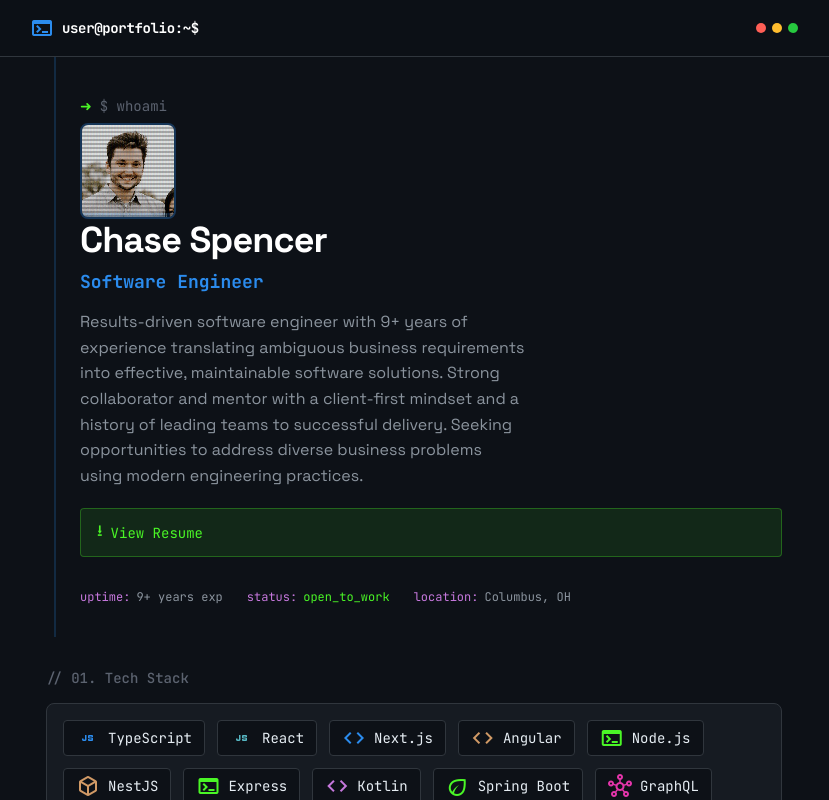
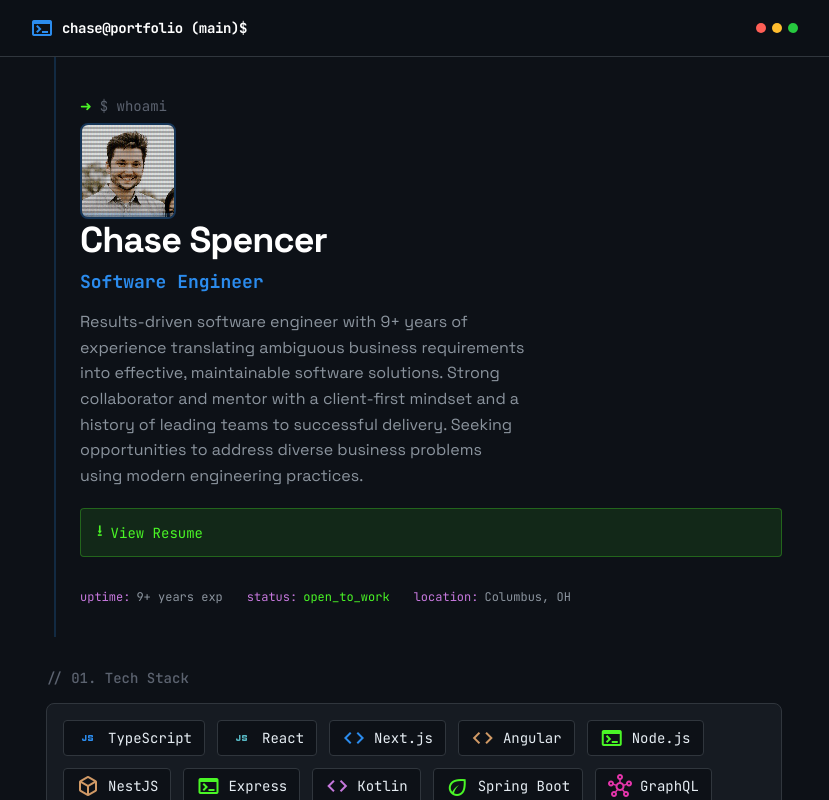
Before and after one commit to NSpencer4/chasethedeveloperv2, a Next.js app: page / in a window 1280 px wide. Shown: the top 800 px of the page, without its empty margins (226-1055 px from the left). Built offline with nearby package versions, Linux system fonts and the light colour scheme.

Commit message:
refactor: update terminal prompt in Header component for personalized user experience

```diff
--- a/src/components/Header/index.tsx
+++ b/src/components/Header/index.tsx
@@ -7,7 +7,7 @@ export const Header = (): JSX.Element => {
       <div className={styles.headerContent}>
         <div className={styles.terminalInfo}>
           <span className={`material-symbols-outlined ${styles.terminalIcon}`}>terminal</span>
-          <h2 className={styles.terminalText}>user@portfolio:~$</h2>
+          <h2 className={styles.terminalText}>chase@portfolio (main)$</h2>
         </div>
         <div className={styles.trafficLights}>
           <div className={`${styles.dot} ${styles.dotRed}`}></div>
```
